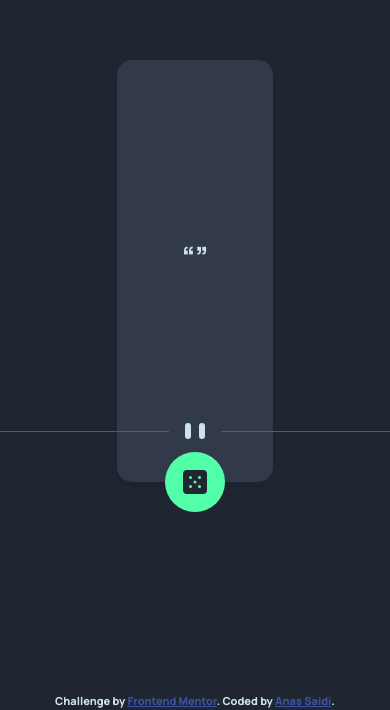
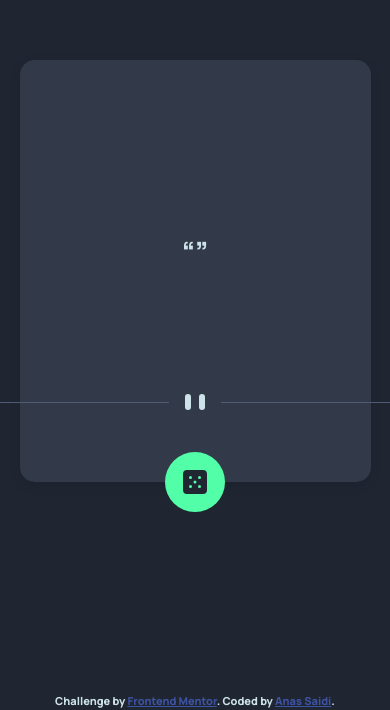
Before and after one commit to anas-saidi/advice-generator, a plain HTML site: page index.html in a window 390 px wide. Shown: the part 151-861 px from the top of the page. Drawn offline with Linux system fonts and the light colour scheme; no server answers.

Commit message:
Made it more responsive

```diff
--- a/style.css
+++ b/style.css
@@ -19,6 +19,7 @@ dd {
   margin: 0;
 }
 body {
+    width: 100%;
     min-height: 100vh;
     text-rendering: optimizeSpeed;
     line-height: 1.5;
@@ -99,3 +100,8 @@ body {
 .advice_button:hover{
   box-shadow: 0px 0px 41px 39px rgba(39,217,113,0.1);
 }
+@media (max-width:1179px){
+  .advice-container{
+    width:90%;
+  }
+}
```
